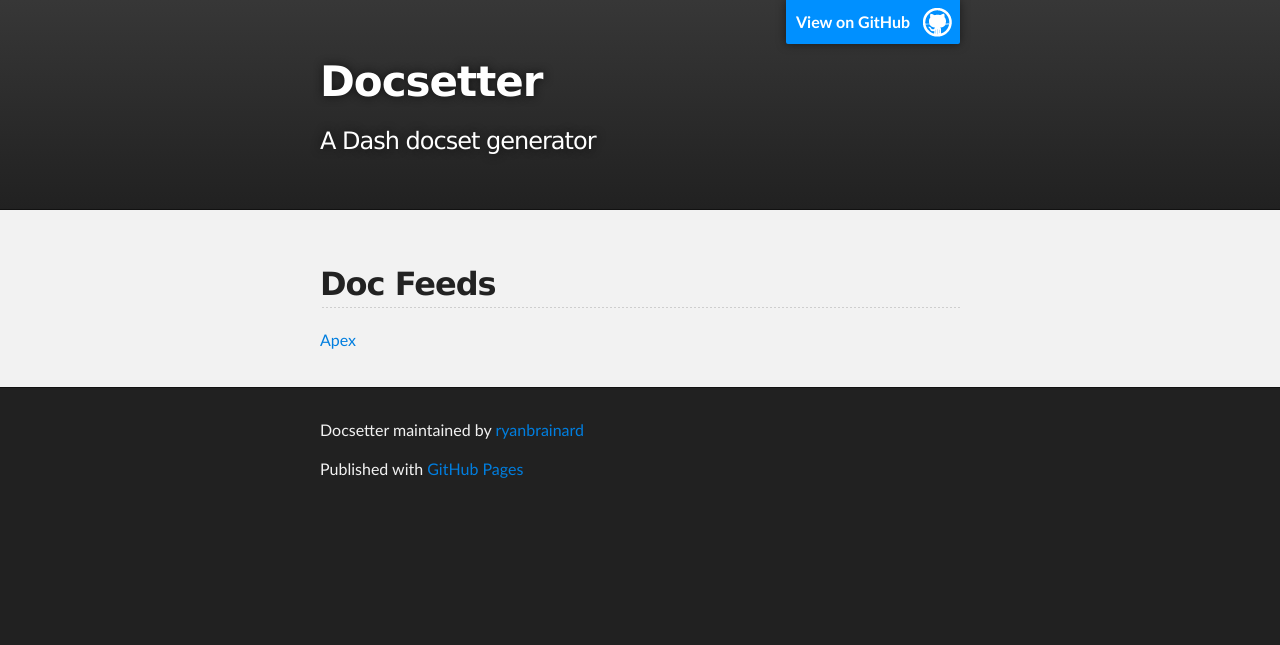
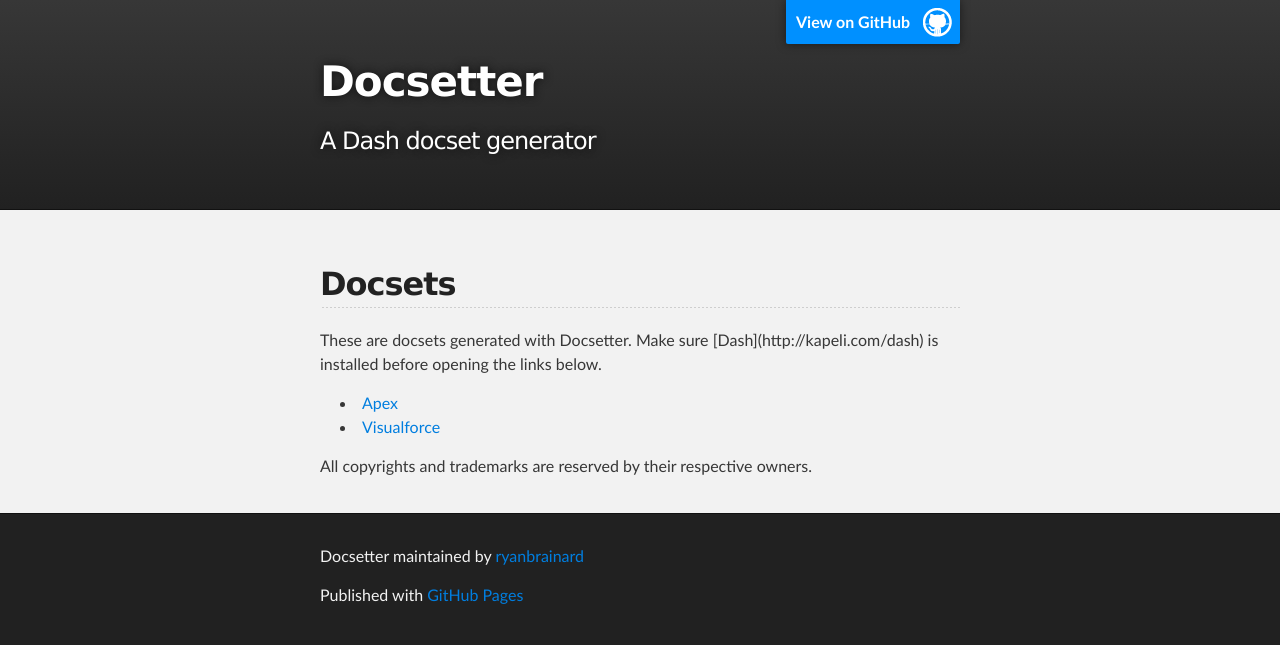
Before and after one commit to ryanbrainard/docsetter, a plain HTML site: page index.html in a window 1280 px wide. Drawn offline with Linux system fonts and the light colour scheme.

Commit message:
Update index.html

```diff
--- a/index.html
+++ b/index.html
@@ -32,10 +32,15 @@
     <!-- MAIN CONTENT -->
     <div id="main_content_wrap" class="outer">
       <section id="main_content" class="inner">
-        <h2>
-<a name="doc-feeds" class="anchor" href="#doc-feeds"><span class="octicon octicon-link"></span></a>Doc Feeds</h2>
-
-<p><a href="dash-feed://https%3A%2F%2Fs3.amazonaws.com%2Fsfdc-docsets%2FApex.xml">Apex</a></p>
+        <h2><a name="docsets" class="anchor" href="#docsets"><span class="octicon octicon-link"></span></a>Docsets</h2>
+        <p>
+          These are docsets generated with Docsetter. Make sure [Dash](http://kapeli.com/dash) is installed before opening the links below.
+        </p>
+        <ul>
+          <li><a href="dash-feed://https%3A%2F%2Fs3.amazonaws.com%2Fsfdc-docsets%2FApex.xml">Apex</a></li>
+          <li><a href="dash-feed://https%3A%2F%2Fs3.amazonaws.com%2Fsfdc-docsets%2FVisualforce.xml">Visualforce</a></li>
+        </ul>
+        <p>All copyrights and trademarks are reserved by their respective owners.</p>
       </section>
     </div>
 
```
